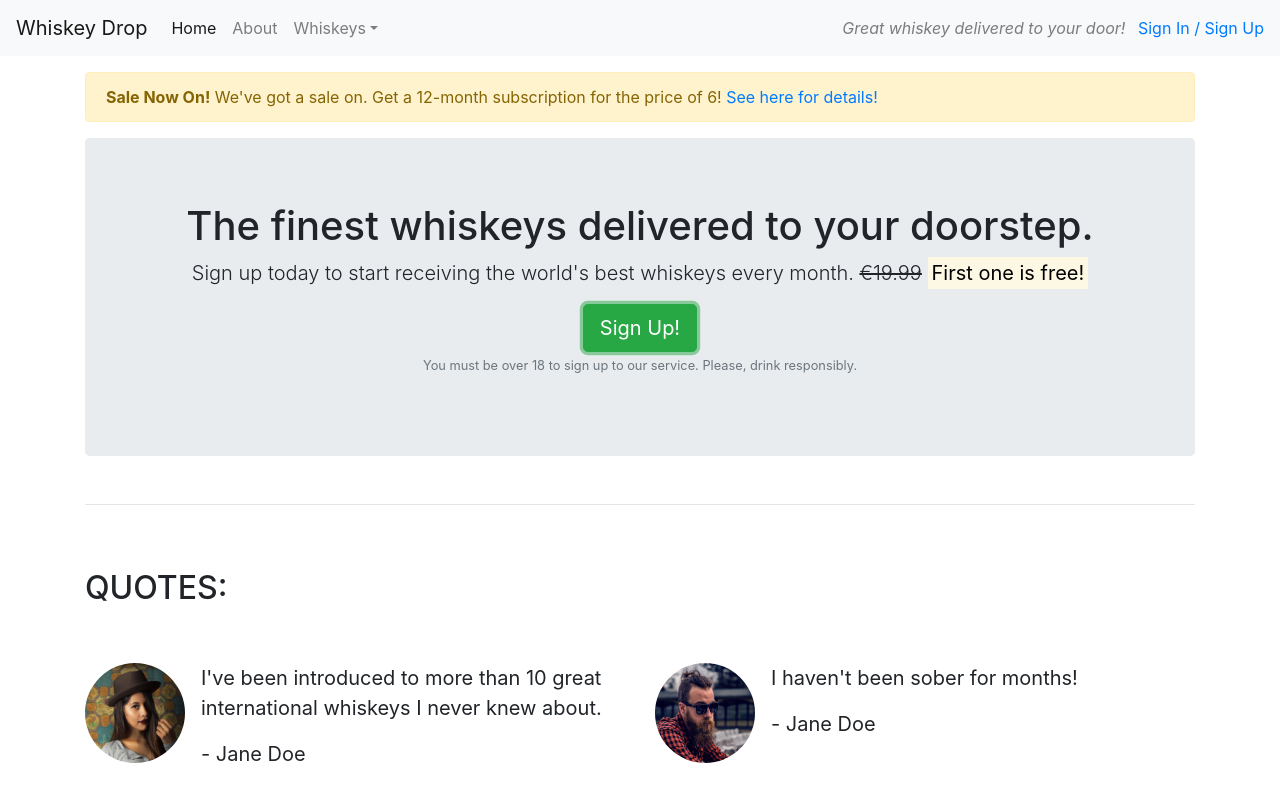
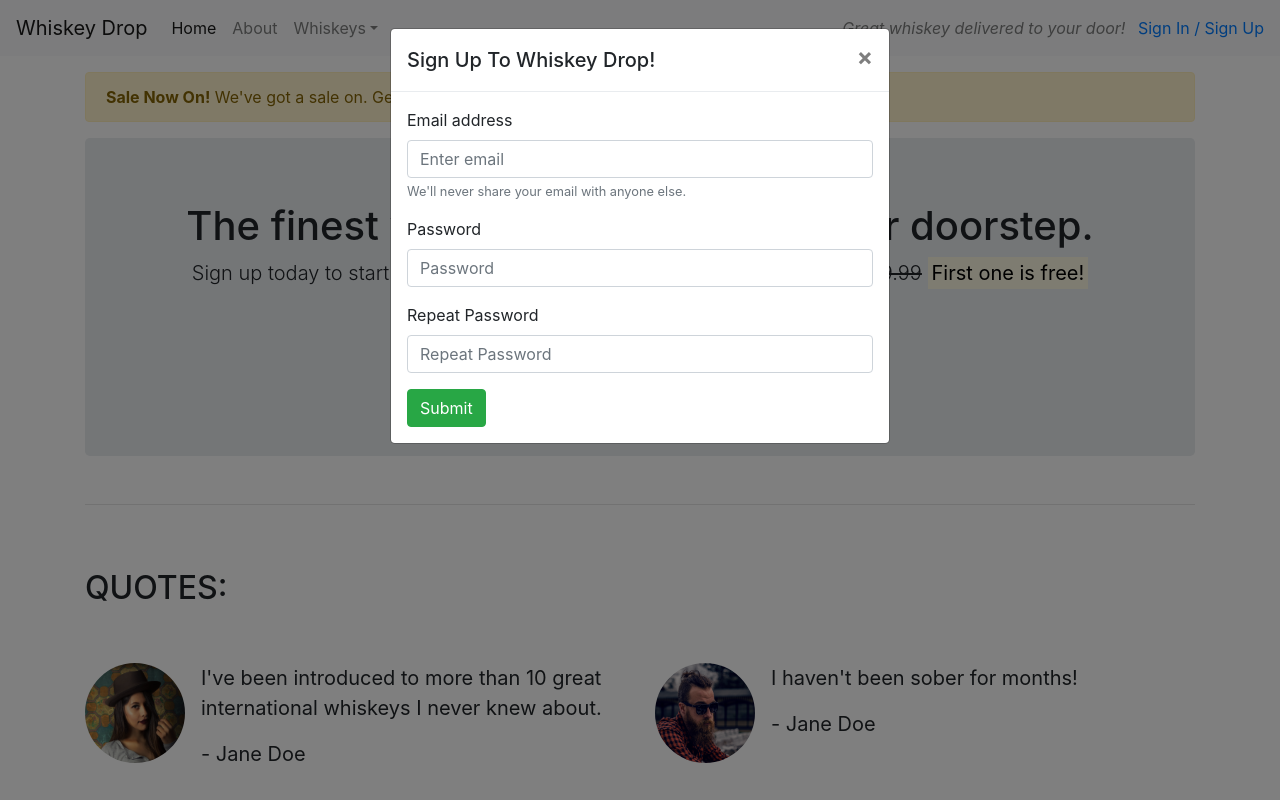
Before and after one commit to AlexaH88/bootstrap, a plain HTML site: page index.html in a window 1280 px wide. Both pictures are taken after a click on the button "Sign Up!". Shown: the top 800 px of the page. Drawn offline with nearby package versions, Linux system fonts and the light colour scheme.

Commit message:
Add remaining JS code

```diff
--- a/index.html
+++ b/index.html
@@ -67,7 +67,7 @@
                         <span class="d-inline d-sm-none"><br></span>
                         <strong><mark>First
                                 one is free!</mark></strong></p>
-                    <button class="btn btn-success btn-lg">Sign Up!</button>
+                    <button class="btn btn-success btn-lg" data-toggle="modal" data-target="#signUpModal">Sign Up!</button>
                     <p class="text-muted"><small>You must be over 18 to sign up to our service. Please, drink
                             responsibly.</small></p>
                 </section>
@@ -192,6 +192,40 @@
         <!-- /.monthly favorites -->
     </article>
 
+    <div class="modal" tabindex="-1" role="dialog" id="signUpModal">
+        <div class="modal-dialog" role="document">
+            <div class="modal-content">
+                <div class="modal-header">
+                    <h5 class="modal-title">Sign Up To Whiskey Drop!</h5>
+                    <button type="button" class="close" data-dismiss="modal" aria-label="Close">
+                        <span aria-hidden="true">&times;</span>
+                    </button>
+                </div>
+                <div class="modal-body">
+                    <form>
+                        <div class="form-group">
+                            <label for="exampleInputEmail1">Email address</label>
+                            <input type="email" class="form-control" id="exampleInputEmail1"
+                                aria-describedby="emailHelp" placeholder="Enter email">
+                            <small id="emailHelp" class="form-text text-muted">We'll never share your email with anyone
+                                else.</small>
+                        </div>
+                        <div class="form-group">
+                            <label for="password">Password</label>
+                            <input type="password" class="form-control" id="password" placeholder="Password">
+                        </div>
+                        <div class="form-group">
+                            <label for="repeatPassword">Repeat Password</label>
+                            <input type="password" class="form-control" id="repeatPassword"
+                                placeholder="Repeat Password">
+                        </div>
+                        <button type="submit" class="btn btn-success">Submit</button>
+                    </form>
+                </div>
+            </div>
+        </div>
+    </div>
+
     <script src="https://code.jquery.com/jquery-3.3.1.slim.min.js"
         integrity="sha384-q8i/X+965DzO0rT7abK41JStQIAqVgRVzpbzo5smXKp4YfRvH+8abtTE1Pi6jizo" crossorigin="anonymous">
     </script>
```
